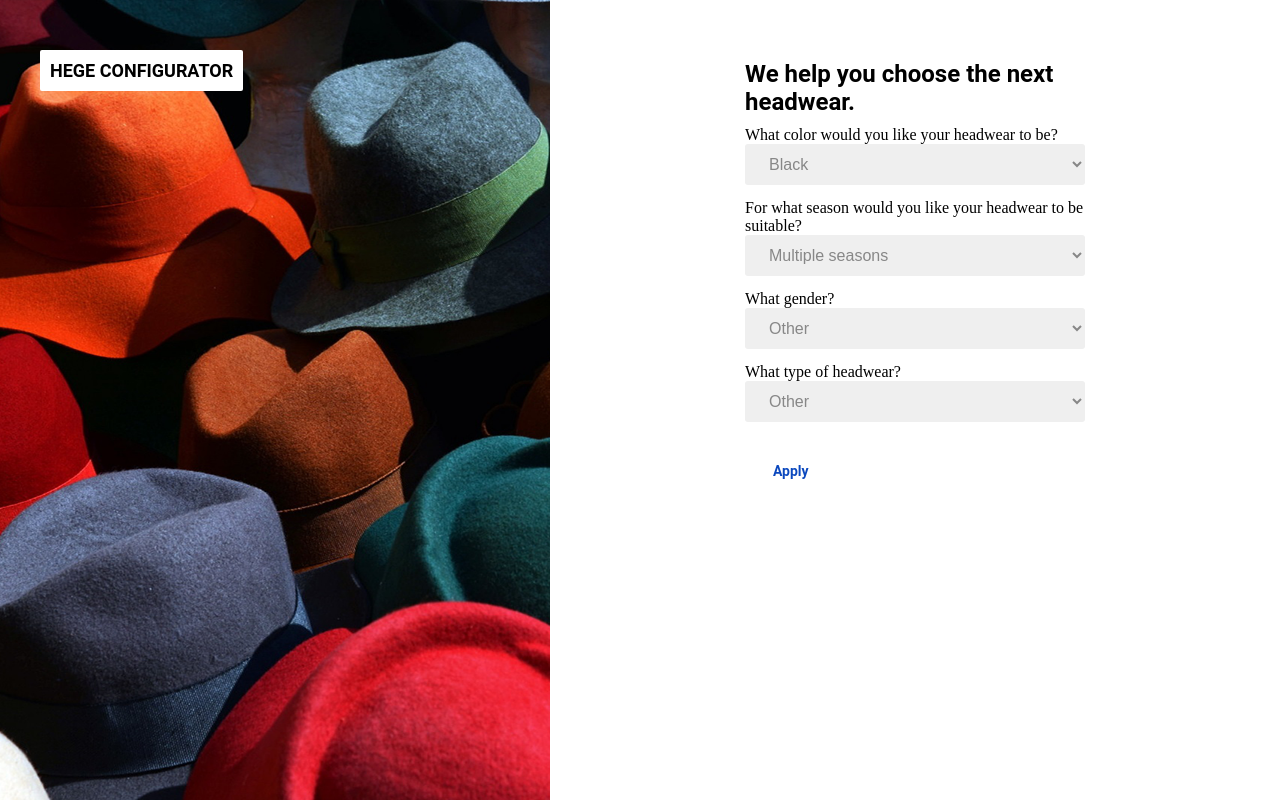
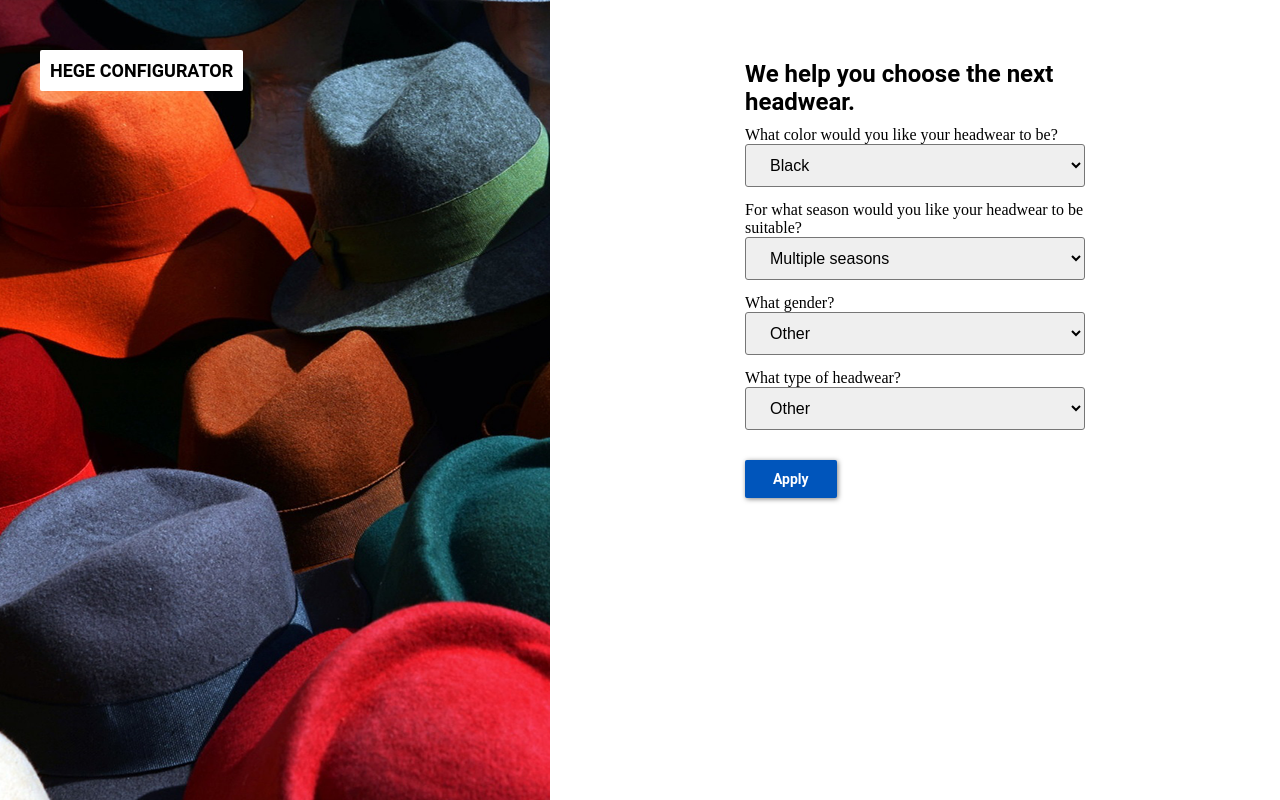
Before and after one commit to victorvlad19/CLIW, a plain HTML site: page configS1.html in a window 1280 px wide. Drawn offline with Linux system fonts and the light colour scheme.

Commit message:
Changed configurator style

```diff
--- a/Css/configurator.css
+++ b/Css/configurator.css
@@ -180,10 +180,10 @@
 
 .custom-dropdown select {
     width: 100%;
-    color: #878787;
+    /* color: #878787; */
     padding: 11px 20px;
     text-align: left;
-    border: 0px;
+    /* border: 0px; */
     margin-bottom: 14px;
     font-size: 16px;
     font-weight: 300;
--- a/Css/login.css
+++ b/Css/login.css
@@ -51,7 +51,7 @@
 
 .title > a {
     text-decoration: none;
-    color: white;
+    /* color: white; */
 }
 
 /*Login Right*/
@@ -80,7 +80,7 @@
 .active {
     font-family: Roboto, Arial, sans-serif;
     text-decoration: none;
-    color: white;
+    /* color: white; */
     margin-right: 10px;
     border-bottom: 2px solid white;
     padding-bottom: 10px;
@@ -100,11 +100,14 @@
 }
 
 /*Input*/
+input {
+    border-width: 0.5px;
+}
 .input {
     width: 100%;
     padding: 11px 20px;
     text-align: left;
-    border: 0px;
+    /* border: 0px; */
     border-radius: 6px;
     font-size: 16px;
     font-weight: 300;
@@ -115,16 +118,17 @@
 /*Login Button*/
 .submit {
     font-family: Roboto, Arial, sans-serif;
-    border-radius: 6px;
+    border-radius: 2px;
     border: 0px;
     padding: 11px 28px;
-    background-color: white;
-    color: #0B48BE;
+    background-color: #0055BB;
+    color: white;
     font-size: 14px;
     font-weight: 700;
     text-decoration: none;
     cursor: pointer;
     margin-top: 16px;
+    box-shadow: 1px 1px 5px rgba(0, 0, 0, 0.5);
 }
 
 .pass-lost {
```
